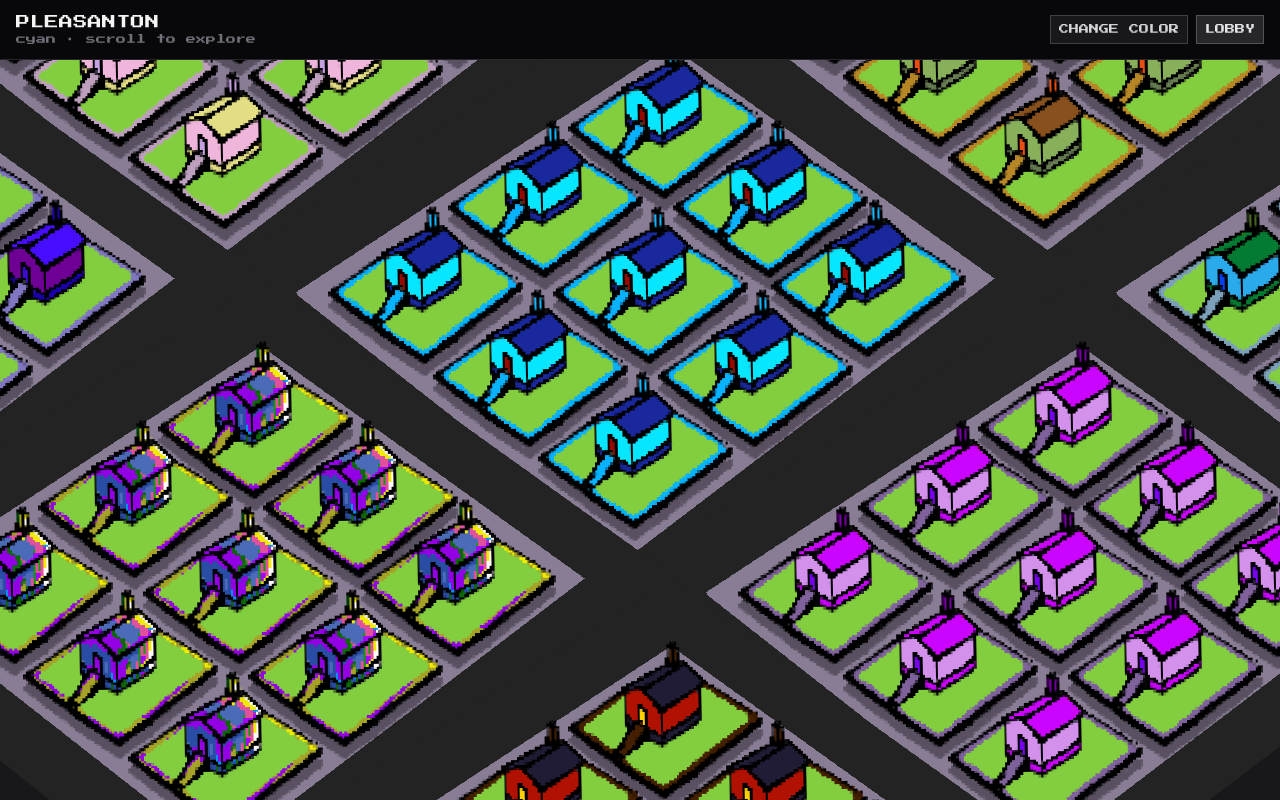
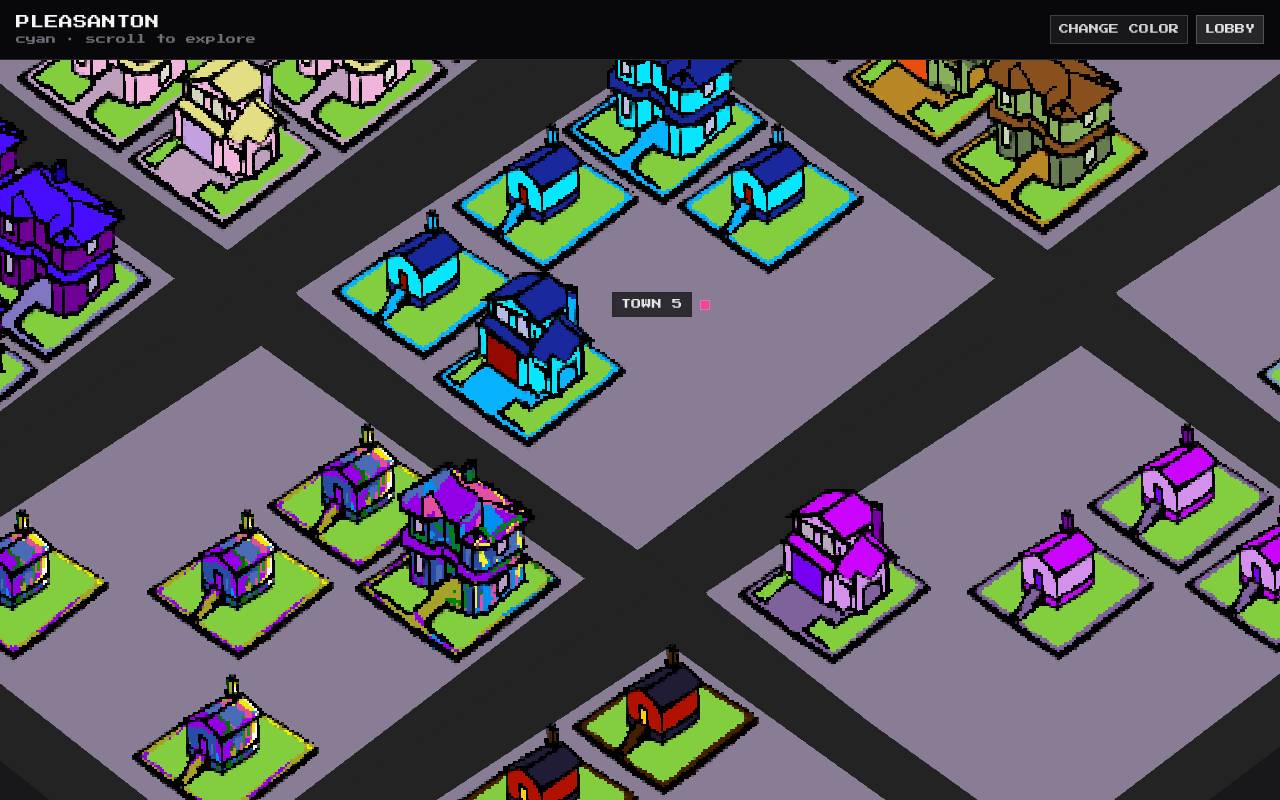
Before and after one commit to samleavittjpg/Pleasanton, a Next.js app in the folder web/: page /neighborhood in a window 1280 px wide. Both pictures are taken after a click on the button "CYAN". Built offline with nearby package versions, Linux system fonts and the light colour scheme.

Commit message:
outlines

```diff
--- a/web/src/components/iso/IsoWorldMap.tsx
+++ b/web/src/components/iso/IsoWorldMap.tsx
@@ -21,6 +21,7 @@ type PlacedHouse = {
   kind: "base" | "mid" | "full";
   padIndex: number;
   boardId: string;
+  outline: string;
 };
 
 // This map is intentionally minimal: just the neighborhood pad tile and houses.
@@ -35,6 +36,13 @@ type Pad = { x: number; y: number; scale: number };
 // Bring pads closer together on the board (1.0 = exact baked positions).
 const PAD_CONTRACT = 0.75;
 const HOUSE_ROT_DEG = -1.2;
+// Population tuning
+const FILL_RATE = 0.62; // fraction of pads that get a house
+const LEVEL_WEIGHTS: Array<{ kind: PlacedHouse["kind"]; w: number; scaleMul: number }> = [
+  { kind: "base", w: 0.55, scaleMul: 0.96 },
+  { kind: "mid", w: 0.30, scaleMul: 1.02 },
+  { kind: "full", w: 0.15, scaleMul: 1.08 },
+];
 
 function getPads(): Pad[] {
   const pads: Pad[] = BOARD_PADS.map((p) => ({ ...p, scale: HOUSE_SCALE }));
@@ -246,20 +254,37 @@ export function IsoWorldMap({ playerVariantId }: Props) {
 
 function buildBoardHouses(boardId: string, variantId: HouseVariantId, boardX: number, boardY: number): PlacedHouse[] {
   const suffix = variantId.charAt(0).toUpperCase() + variantId.slice(1);
-  const base = `/houses/Base_House_${suffix}.png`;
+  const srcByKind: Record<PlacedHouse["kind"], string> = {
+    base: `/houses/Base_House_${suffix}.png`,
+    mid: `/houses/Mid_House_${suffix}.png`,
+    full: `/houses/Full_House_${suffix}.png`,
+  };
+  const accent = (getHouseVariant(variantId) ?? HOUSE_VARIANTS[0]!).accentRgb;
+  const outline = brightenHex(accent, 0.55);
+
   const pads = getPads();
+  const houses: PlacedHouse[] = [];
 
-  return pads
-    .map((p, i) => ({
+  for (let i = 0; i < pads.length; i++) {
+    const p = pads[i]!;
+    const rng = makeRng(`${boardId}:${variantId}:${i}`);
+    if (rng() > FILL_RATE) continue;
+
+    const pick = weightedPick(LEVEL_WEIGHTS, rng);
+    houses.push({
       id: `board-${boardId}-${variantId}-${i}`,
-      src: base,
+      src: srcByKind[pick.kind],
       x: boardX + p.x,
       y: boardY + p.y,
-      scale: p.scale,
-      kind: "base" as const,
+      scale: p.scale * pick.scaleMul,
+      kind: pick.kind,
       padIndex: i,
       boardId,
-    }));
+      outline,
+    });
+  }
+
+  return houses;
 }
 
 function MapHouses({
@@ -419,23 +444,60 @@ function MapHouses({
             style={{
               width: `${Math.round(512 * h.scale)}px`,
               height: `${Math.round(512 * h.scale)}px`,
-              backgroundImage: `url(${h.src})`,
-              backgroundRepeat: "no-repeat",
-              backgroundPosition: "center",
-              backgroundSize: "contain",
-              imageRendering: "pixelated",
               transform: `rotate(${HOUSE_ROT_DEG}deg)`,
-              filter:
-                hoveredId === h.id
-                  ? "drop-shadow(0 12px 0 rgba(0,0,0,0.35)) drop-shadow(1px 0 0 rgba(255,255,255,0.95)) drop-shadow(-1px 0 0 rgba(255,255,255,0.95)) drop-shadow(0 1px 0 rgba(255,255,255,0.95)) drop-shadow(0 -1px 0 rgba(255,255,255,0.95))"
-                  : "drop-shadow(0 12px 0 rgba(0,0,0,0.35))",
               pointerEvents: "none",
             }}
-          />
+          >
+            {hoveredId === h.id ? (
+              <div
+                className="absolute inset-0"
+                style={{
+                  backgroundColor: h.outline,
+                  // Use the sprite itself as a mask, then slightly scale up for a clean outline.
+                  WebkitMaskImage: `url(${h.src})`,
+                  WebkitMaskRepeat: "no-repeat",
+                  WebkitMaskPosition: "center",
+                  WebkitMaskSize: "contain",
+                  maskImage: `url(${h.src})`,
+                  maskRepeat: "no-repeat",
+                  maskPosition: "center",
+                  maskSize: "contain",
+                  transform: "scale(1.06)",
+                  transformOrigin: "50% 50%",
+                  opacity: 0.98,
+                }}
+              />
+            ) : null}
+
+            <div
+              className="absolute inset-0"
+              style={{
+                backgroundImage: `url(${h.src})`,
+                backgroundRepeat: "no-repeat",
+                backgroundPosition: "center",
+                backgroundSize: "contain",
+                imageRendering: "pixelated",
+              }}
+            />
+          </div>
         </div>
       ))}
     </div>
   );
+}
+
+function brightenHex(hex: string, amount: number): string {
+  // amount: 0..1, where 1 = white
+  const m = /^#?([0-9a-f]{6})$/i.exec(hex.trim());
+  if (!m) return "rgba(255,255,255,0.95)";
+  const n = parseInt(m[1], 16);
+  const r = (n >> 16) & 0xff;
+  const g = (n >> 8) & 0xff;
+  const b = n & 0xff;
+  const rr = Math.round(r + (255 - r) * amount);
+  const gg = Math.round(g + (255 - g) * amount);
+  const bb = Math.round(b + (255 - b) * amount);
+  return `rgba(${rr},${gg},${bb},0.98)`;
 }
 
 function familyForHouse(boardId: string, padIndex: number): HouseFamilyInfo {
@@ -476,3 +538,26 @@ function hash(input: string): number {
   }
   return Math.abs(h);
 }
+
+function makeRng(seed: string) {
+  // Deterministic PRNG in [0,1)
+  let x = hash(seed) >>> 0;
+  return () => {
+    // xorshift32
+    x ^= x << 13;
+    x ^= x >>> 17;
+    x ^= x << 5;
+    // convert to [0,1)
+    return (x >>> 0) / 4294967296;
+  };
+}
+
+function weightedPick<T extends { w: number }>(items: readonly T[], rng: () => number): T {
+  const total = items.reduce((s, it) => s + it.w, 0);
+  let r = rng() * total;
+  for (const it of items) {
+    r -= it.w;
+    if (r <= 0) return it;
+  }
+  return items[items.length - 1]!;
+}
```
